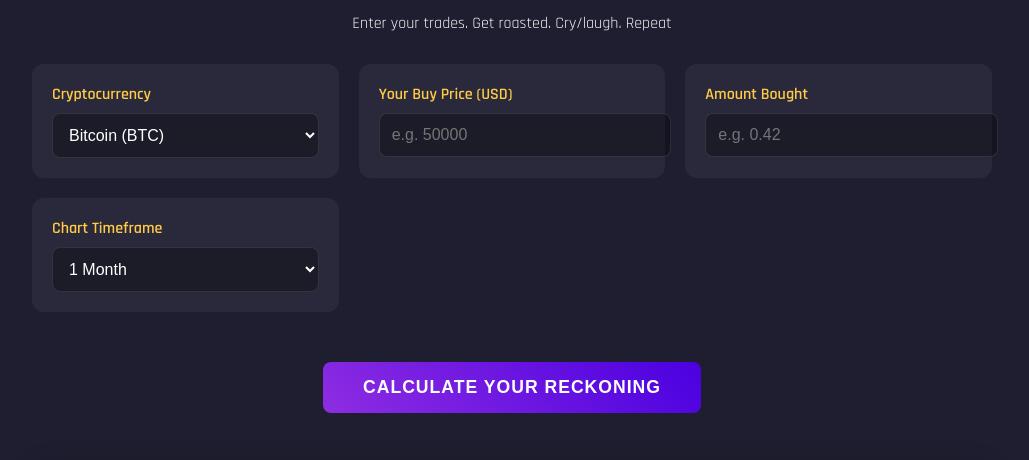
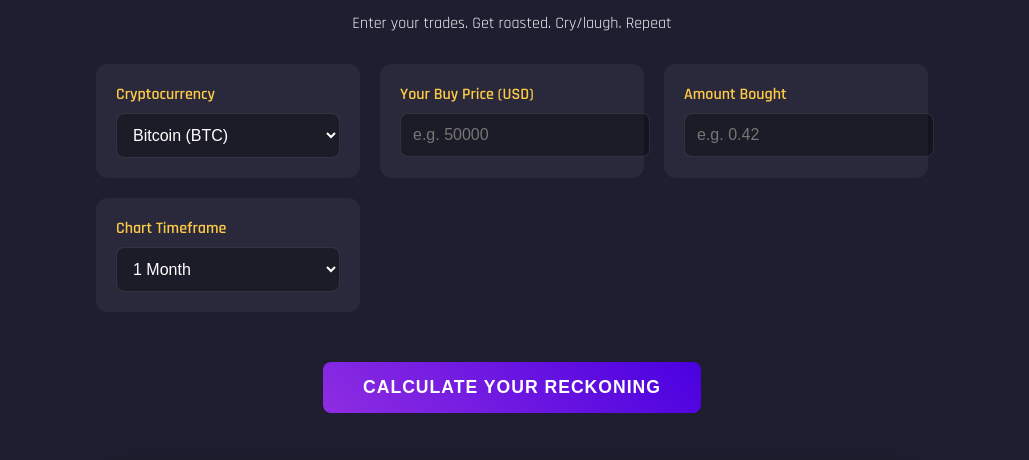
Before and after one commit to kukatinga/shaft, a plain HTML site: page index.html in a window 1280 px wide. Shown: the part 281-741 px from the top of the page, without its empty margins (128-1157 px from the left). Drawn offline with nearby package versions, Linux system fonts and the light colour scheme; no server answers.

Commit message:
Update index.html

```diff
--- a/index.html
+++ b/index.html
@@ -43,7 +43,7 @@
         /* Large desktop screens */
         @media (min-width: 1200px) {
             .container {
-                width: 75%; /* Even wider on large screens */
+                width: 65%; /* Even wider on large screens */
             }
         }
 
```
